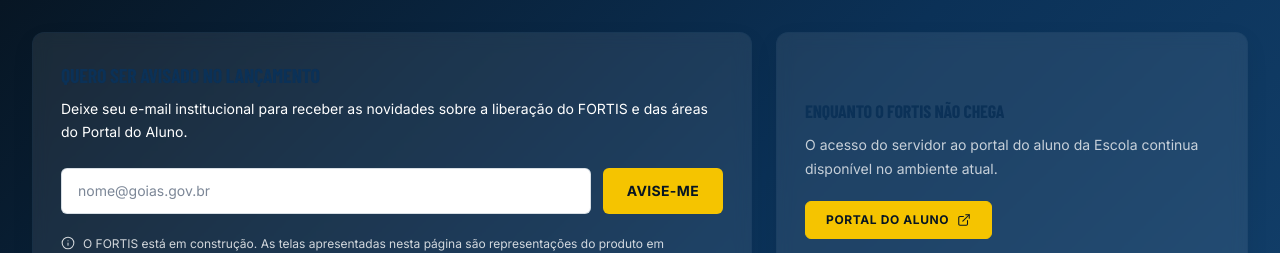
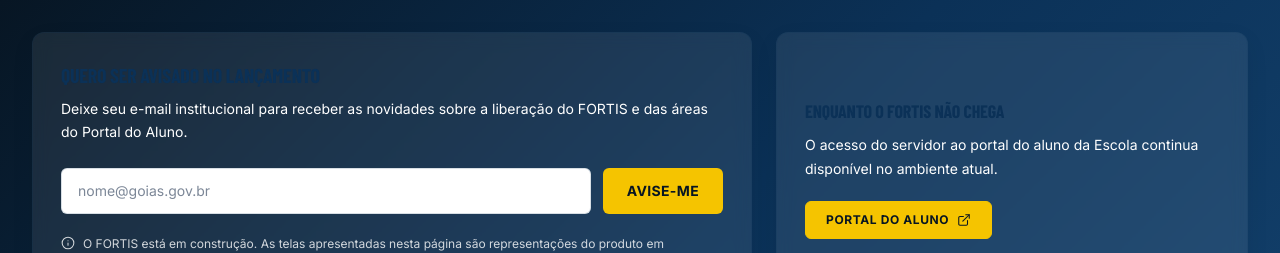
Before and after one commit to jhfmiguel/ppgo-espp-site, a Next.js app in the folder app/: page /fortis in a window 1280 px wide. Shown: the part 2220-2473 px from the top of the page. Built offline with nearby package versions, Linux system fonts and the light colour scheme.

Commit message:
ESPP 585 - deixa texto do segundo card FORTIS branco

```diff
--- a/app/components/fortis-section.tsx
+++ b/app/components/fortis-section.tsx
@@ -87,7 +87,7 @@ export function FortisSection() {
               <h3 className="title-display text-lg text-white">
                 Enquanto o FORTIS não chega
               </h3>
-              <p className="mt-2 text-sm leading-relaxed text-white/75">
+              <p className="mt-2 text-sm leading-relaxed text-white">
                 O acesso do servidor ao portal do aluno da Escola continua
                 disponível no ambiente atual.
               </p>
```
